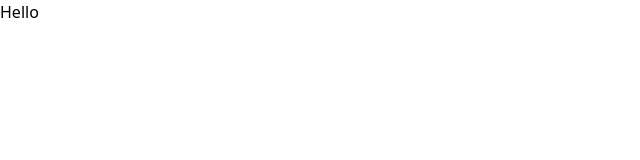
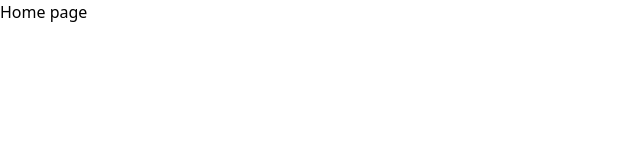
Before and after one commit to parthrc/mern-chat-app, a React (Vite) app in the folder client/: page / in a window 1280 px wide. Shown: the top 160 px of the page, without its empty margins (0-640 px from the left). Built offline with nearby package versions, Linux system fonts and the light colour scheme.

Commit message:
Added react-router-dom

```diff
--- a/client/package.json
+++ b/client/package.json
@@ -15,6 +15,7 @@
     "lucide-react": "^0.396.0",
     "react": "^18.3.1",
     "react-dom": "^18.3.1",
+    "react-router-dom": "^6.24.0",
     "tailwind-merge": "^2.3.0",
     "tailwindcss-animate": "^1.0.7"
   },
@@ -22,6 +23,7 @@
     "@types/node": "^20.14.8",
     "@types/react": "^18.3.3",
     "@types/react-dom": "^18.3.0",
+    "@types/react-router-dom": "^5.3.3",
     "@typescript-eslint/eslint-plugin": "^7.13.1",
     "@typescript-eslint/parser": "^7.13.1",
     "@vitejs/plugin-react": "^4.3.1",
--- a/client/src/App.tsx
+++ b/client/src/App.tsx
@@ -1,5 +1,5 @@
 function App() {
-  return <div className="">Hello</div>;
+  return <div className="w-full min-h-screen flex"></div>;
 }
 
 export default App;
--- /dev/null
+++ b/client/src/pages/home/HomePage.tsx
@@ -0,0 +1,5 @@
+const HomePage = () => {
+  return <div className="">Home page</div>;
+};
+
+export default HomePage;
--- /dev/null
+++ b/client/src/pages/login/login.tsx
@@ -0,0 +1,7 @@
+
+
+const LoginPage = () => {
+  return <div>Login page</div>;
+};
+
+export default LoginPage;
```
Also changed, not shown: client/src/main.tsx (+18 -7 lines), 1 other file (tests, documents, lock files or other folders).
